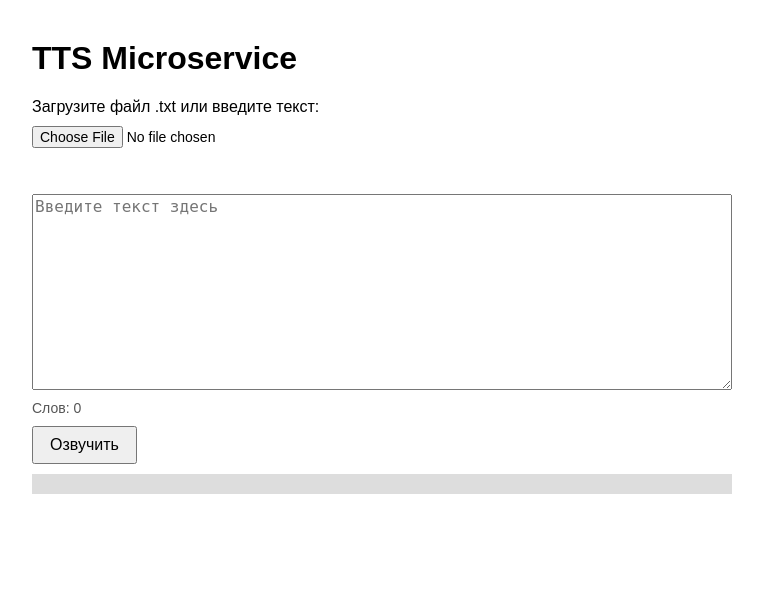
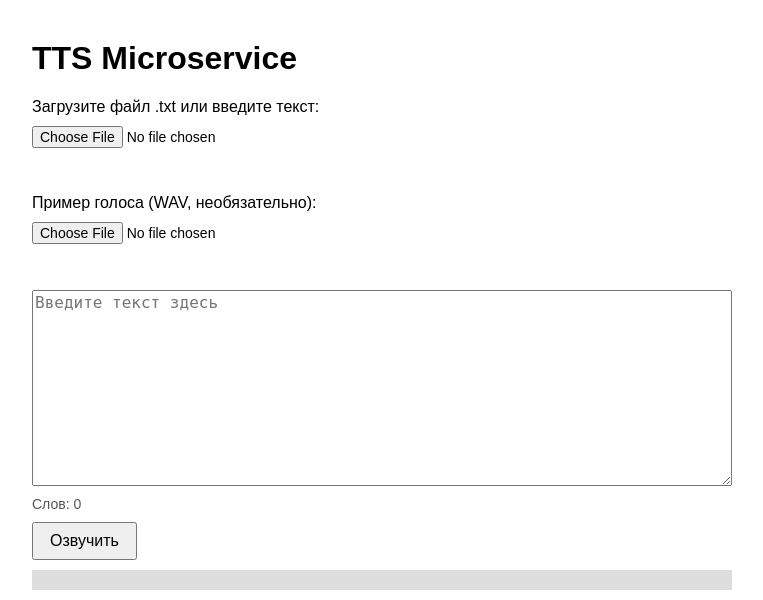
Before and after one commit to dima1799/tts-microservice, a FastAPI app: page / in a window 1280 px wide. Shown: the top 600 px of the page, without its empty margins (8-771 px from the left). Run offline with FastAPI, Linux system fonts and the light colour scheme.

Commit message:
Add speaker upload field to interface

```diff
--- a/app/templates/index.html
+++ b/app/templates/index.html
@@ -12,6 +12,9 @@
     <label for="file">Загрузите файл .txt или введите текст:</label><br>
     <input type="file" id="file" name="file" accept=".txt"><br><br>
 
+    <label for="speaker_wav">Пример голоса (WAV, необязательно):</label><br>
+    <input type="file" id="speaker_wav" name="speaker_wav" accept=".wav"><br><br>
+
     <textarea name="text" id="text" rows="10" placeholder="Введите текст здесь"></textarea><br>
     <div id="word-count">Слов: 0</div>
 
```
Also changed, not shown: README.md.
